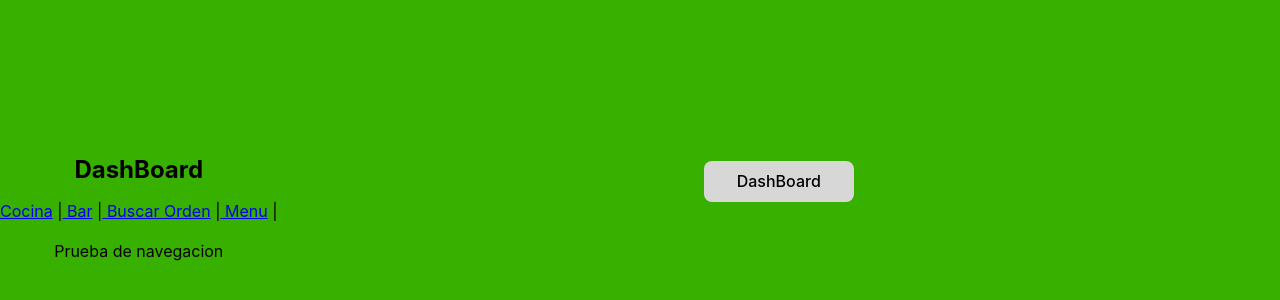
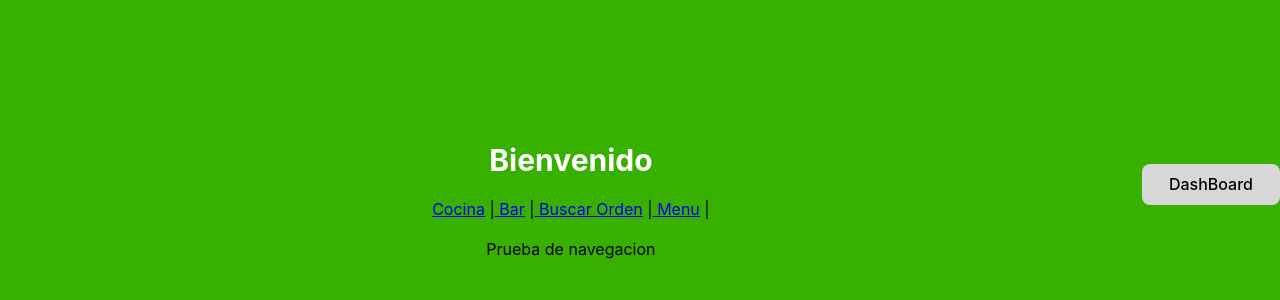
Before and after one commit to chuy-zip/proyecto2_BD1, a React (Vite) app in the folder vite-project/: page / in a window 1280 px wide. Shown: the part 190-490 px from the top of the page. Built offline with nearby package versions, Linux system fonts and the light colour scheme.

Commit message:
Added minor style changes

```diff
--- a/vite-project/src/frontend/views/Dashboard.jsx
+++ b/vite-project/src/frontend/views/Dashboard.jsx
@@ -1,17 +1,20 @@
 function DashBoard({navigate}){
     return (
         <>
-            <div>
+            <div className="kitbar">
+                <div>
+                    <h1 className="viewTittle">Bienvenido</h1>
 
-                <h1>DashBoard</h1>
+                    <a href="javascript:void(0);" onClick={ () => navigate("kitchen")}>Cocina</a> |
+                    <a href="javascript:void(0);" onClick={ () => navigate("bar")}> Bar</a> |
+                    <a href="javascript:void(0);" onClick={ () => navigate("searchOrder")}> Buscar Orden</a> |
+                    <a href="javascript:void(0);" onClick={ () => navigate("menu")}> Menu</a> |
 
-                <a href="javascript:void(0);" onClick={ () => navigate("kitchen")}>Cocina</a> |
-                <a href="javascript:void(0);" onClick={ () => navigate("bar")}> Bar</a> |
-                <a href="javascript:void(0);" onClick={ () => navigate("searchOrder")}> Buscar Orden</a> |
-                <a href="javascript:void(0);" onClick={ () => navigate("menu")}> Menu</a> |
+                    <p>Prueba de navegacion</p>
+
+                </div>
 
 
-                <p>Prueba de navegacion</p>
             </div>
         </>
 
```
